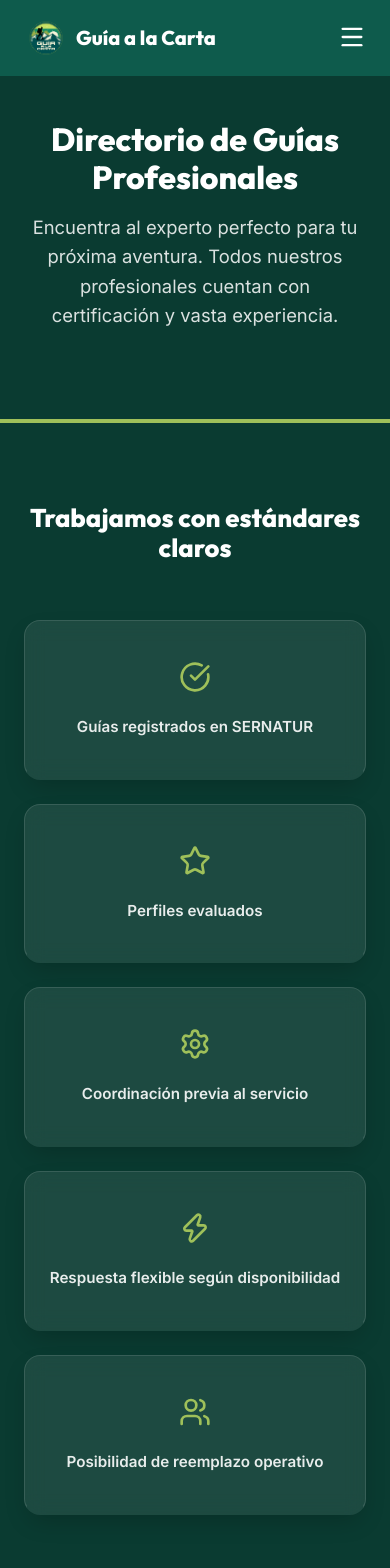
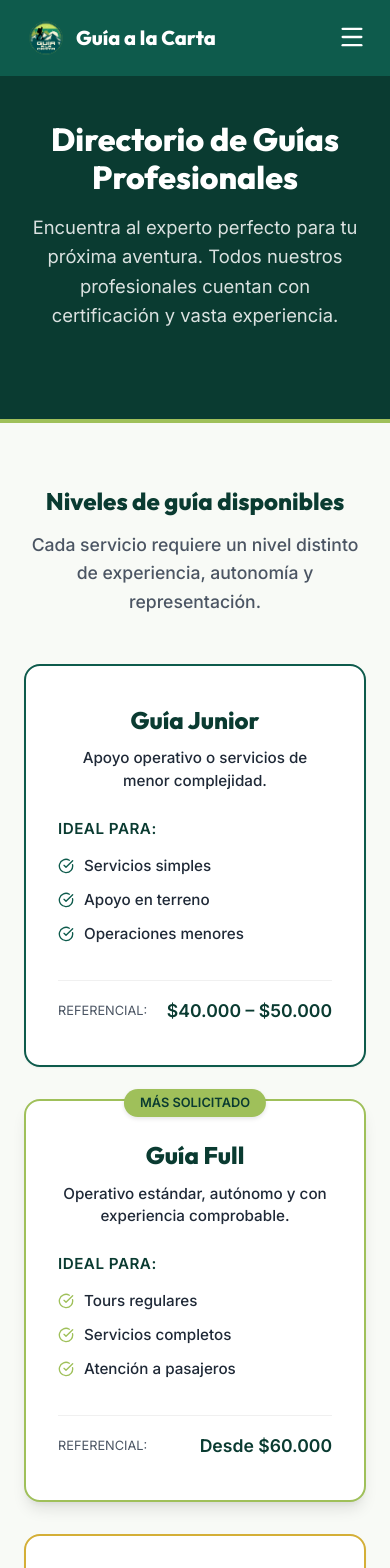
Before and after one commit to guiaalacartaoficial/guia-a-la-carta-web, a React (Vite) app: page /guias in a window 390 px wide. Shown: the top 1568 px of the page. Built offline with nearby package versions, Linux system fonts and the light colour scheme; no server answers; the database is empty.

Commit message:
fix: mover diseño verde a la sección de estándares de la página de inicio y revertir guias

```diff
--- a/src/pages/Guias.css
+++ b/src/pages/Guias.css
@@ -420,85 +420,3 @@
     transform: none;
   }
 }
-
-/* Estandares Section */
-.estandares-section {
-  background-color: var(--c-primary-dark);
-  padding: 5rem 0;
-  border-bottom: none;
-}
-
-.estandares-title {
-  text-align: center;
-  color: #ffffff;
-  font-size: 2rem;
-  margin-bottom: 3.5rem;
-  font-weight: 800;
-}
-
-.estandares-grid {
-  display: grid;
-  grid-template-columns: repeat(5, 1fr);
-  gap: 1.5rem;
-}
-
-.estandar-card {
-  background: rgba(255, 255, 255, 0.08);
-  backdrop-filter: blur(10px);
-  -webkit-backdrop-filter: blur(10px);
-  border: 1px solid rgba(255, 255, 255, 0.12);
-  padding: 2.5rem 1.5rem;
-  border-radius: 16px;
-  text-align: center;
-  box-shadow: 0 10px 25px -5px rgba(0, 0, 0, 0.2);
-  display: flex;
-  flex-direction: column;
-  align-items: center;
-  justify-content: center;
-  transition: transform 0.3s ease, box-shadow 0.3s ease, background 0.3s ease;
-  border-bottom: 3px solid transparent;
-}
-
-.estandar-card:hover {
-  transform: translateY(-5px);
-  box-shadow: 0 15px 35px -10px rgba(0, 0, 0, 0.3);
-  background: rgba(255, 255, 255, 0.14);
-  border-bottom: 3px solid var(--c-accent);
-}
-
-.estandar-icon-box {
-  color: var(--c-accent);
-  margin-bottom: 1.5rem;
-  display: flex;
-  align-items: center;
-  justify-content: center;
-}
-
-.estandar-card p {
-  color: rgba(255, 255, 255, 0.9);
-  font-weight: 700;
-  font-size: 0.95rem;
-  line-height: 1.3;
-  margin: 0;
-}
-
-@media (max-width: 1100px) {
-  .estandares-grid {
-    grid-template-columns: repeat(3, 1fr);
-  }
-}
-
-@media (max-width: 768px) {
-  .estandares-grid {
-    grid-template-columns: repeat(2, 1fr);
-  }
-  .estandares-title {
-    font-size: 1.6rem;
-  }
-}
-
-@media (max-width: 480px) {
-  .estandares-grid {
-    grid-template-columns: 1fr;
-  }
-}
--- a/src/pages/Guias.jsx
+++ b/src/pages/Guias.jsx
@@ -1,4 +1,4 @@
-import { MapPin, Star, Shield, Award, CheckCircle, Clock, Settings, Zap, Users } from 'lucide-react';
+import { MapPin, Star, Shield, Award, CheckCircle, Clock } from 'lucide-react';
 import React, { useState, useEffect } from 'react';
 import { Link } from 'react-router-dom';
 import { supabase } from '../services/supabase';
@@ -79,44 +79,6 @@ const Guias = () => {
         <div className="container text-center">
           <h1>Directorio de Guías Profesionales</h1>
           <p>Encuentra al experto perfecto para tu próxima aventura. Todos nuestros profesionales cuentan con certificación y vasta experiencia.</p>
-        </div>
-      </section>
-
-      <section className="estandares-section">
-        <div className="container">
-          <h2 className="estandares-title">Trabajamos con estándares claros</h2>
-          <div className="estandares-grid">
-            <div className="estandar-card">
-              <div className="estandar-icon-box">
-                <CheckCircle size={32} />
-              </div>
-              <p>Guías registrados en SERNATUR</p>
-            </div>
-            <div className="estandar-card">
-              <div className="estandar-icon-box">
-                <Star size={32} />
-              </div>
-              <p>Perfiles evaluados</p>
-            </div>
-            <div className="estandar-card">
-              <div className="estandar-icon-box">
-                <Settings size={32} />
-              </div>
-              <p>Coordinación previa al servicio</p>
-            </div>
-            <div className="estandar-card">
-              <div className="estandar-icon-box">
-                <Zap size={32} />
-              </div>
-              <p>Respuesta flexible según disponibilidad</p>
-            </div>
-            <div className="estandar-card">
-              <div className="estandar-icon-box">
-                <Users size={32} />
-              </div>
-              <p>Posibilidad de reemplazo operativo</p>
-            </div>
-          </div>
         </div>
       </section>
 
--- a/src/pages/Home.css
+++ b/src/pages/Home.css
@@ -560,32 +560,54 @@
 /* 8. Confianza */
 .section-confianza {
   min-height: 100vh; display: flex; align-items: center;
-  padding: var(--s-10) 0; background-color: #F8FAF6;
+  padding: var(--s-10) 0; background-color: var(--c-primary-dark);
 }
+.section-confianza h2 { color: white !important; }
+
 .estandares-grid {
   display: flex;
   flex-wrap: wrap;
-  gap: 1.2rem;
+  gap: 1.5rem;
   justify-content: center;
   max-width: 1250px;
   margin: 0 auto;
 }
 .estandar-box {
   flex: 1;
-  min-width: 180px;
+  min-width: 200px;
   max-width: 240px;
   text-align: center;
-  padding: 2.5rem 1.5rem;
-  background: white; border-radius: var(--radius-lg);
-  box-shadow: var(--shadow-sm); border-bottom: 3px solid var(--c-accent);
-  transition: all 0.3s;
+  padding: 3rem 1.5rem;
+  background: rgba(255, 255, 255, 0.08);
+  backdrop-filter: blur(12px);
+  -webkit-backdrop-filter: blur(12px);
+  border: 1px solid rgba(255, 255, 255, 0.12);
+  border-radius: 24px;
+  box-shadow: 0 15px 35px rgba(0, 0, 0, 0.2);
+  transition: all 0.4s cubic-bezier(0.165, 0.84, 0.44, 1);
   display: flex;
   flex-direction: column;
   align-items: center;
   justify-content: center;
+  border-bottom: 4px solid transparent;
 }
-.estandar-box:hover { transform: translateY(-4px); box-shadow: var(--shadow-md); }
-.estandar-box h5 { font-size: 0.9rem; color: var(--c-text-main); margin: 0; line-height: 1.4; font-weight: 700; }
+.estandar-box:hover {
+  transform: translateY(-8px);
+  background: rgba(255, 255, 255, 0.14);
+  box-shadow: 0 25px 50px rgba(0, 0, 0, 0.3);
+  border-bottom: 4px solid var(--c-accent);
+}
+.estandar-box h5 {
+  font-size: 0.95rem;
+  color: rgba(255, 255, 255, 0.95) !important;
+  margin: 0;
+  line-height: 1.4;
+  font-weight: 700;
+}
+.estandar-box svg {
+  color: var(--c-accent) !important;
+  filter: drop-shadow(0 0 10px rgba(159, 192, 90, 0.3));
+}
 
 /* 9. CTA Final */
 .section-cta-final {
```
